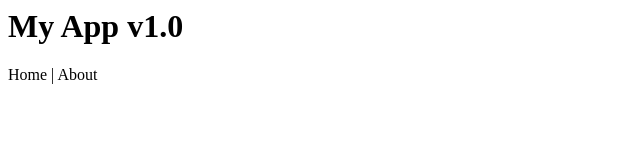
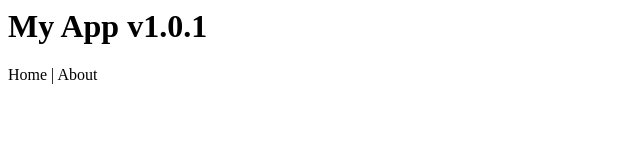
Before and after one commit to usamagill296/my-app-pipeline, a plain HTML site: page app/index.html in a window 1280 px wide. Shown: the full height of the page, 0-640 px from the left. Drawn offline with Linux system fonts and the light colour scheme.

Commit message:
fix:correct version label typo

```diff
--- a/app/index.html
+++ b/app/index.html
@@ -1,2 +1,2 @@
-<h1>My App v1.0</h1>
+<h1>My App v1.0.1</h1>
 <nav>Home | About</nav>
```
